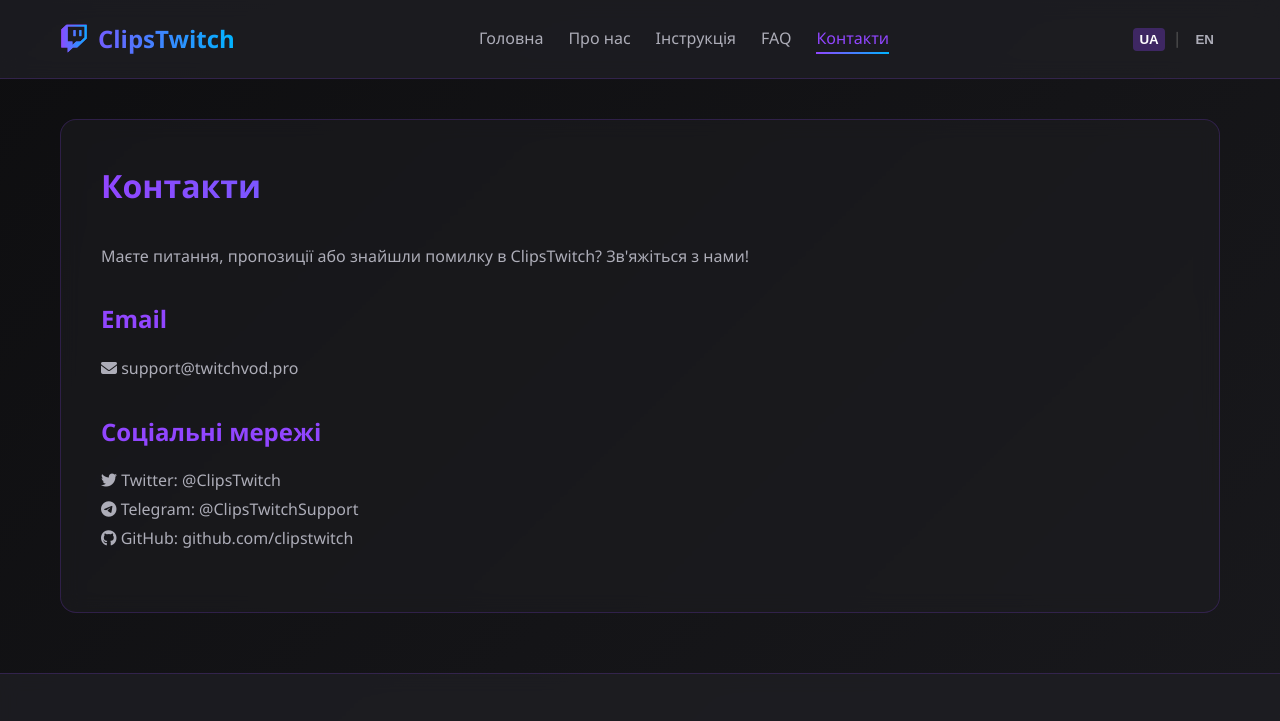
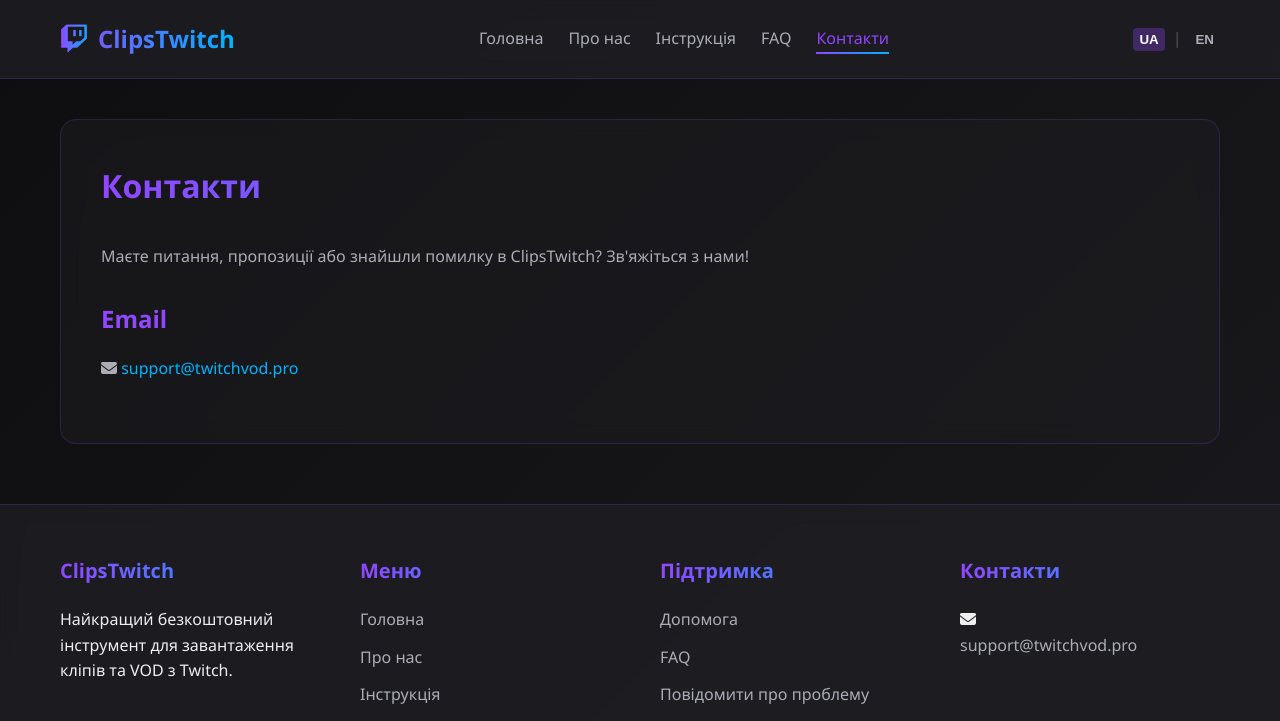
Before and after one commit to oleggajdicuk-glitch/uoriuworu, a website: page public/index.html in a window 1280 px wide. Both pictures are taken after a click on the link "Повідомити про проблему". Shown: the top 721 px of the page. Drawn offline with Linux system fonts and the light colour scheme.

Commit message:
Remove social media links, add SEO meta tags

```diff
--- a/public/index.html
+++ b/public/index.html
@@ -20,7 +20,10 @@
     <meta property="og:url" content="https://uoriuworu.onrender.com">
     <meta property="og:title" content="ClipsTwitch - Скачати відео з твіч безкоштовно">
     <meta property="og:description" content="Найкращий безкоштовний інструмент для завантаження Twitch контенту у високій якості. Скачати відео з твіч, VOD та кліпи від 160p до 1080p.">
-    <meta property="og:image" content="https://uoriuworu.onrender.com/favicon.png">
+    <meta property="og:image" content="https://uoriuworu.onrender.com/og-image.png">
+    <meta property="og:image:width" content="1200">
+    <meta property="og:image:height" content="630">
+    <meta property="og:image:alt" content="ClipsTwitch - Скачати відео з твіч безкоштовно">
     <meta property="og:site_name" content="ClipsTwitch">
     <meta property="og:locale" content="uk_UA">
 
@@ -29,7 +32,7 @@
     <meta name="twitter:url" content="https://uoriuworu.onrender.com">
     <meta name="twitter:title" content="ClipsTwitch - Скачати відео з твіч">
     <meta name="twitter:description" content="Безкоштовне завантаження Twitch контенту у високій якості. Скачати відео з твіч без реєстрації.">
-    <meta name="twitter:image" content="https://uoriuworu.onrender.com/favicon.png">
+    <meta name="twitter:image" content="https://uoriuworu.onrender.com/og-image.png">
 
     <!-- Canonical URL -->
     <link rel="canonical" href="https://uoriuworu.onrender.com">
@@ -604,6 +607,16 @@
             color: var(--text-secondary);
             line-height: 1.8;
             margin-bottom: 20px;
+        }
+
+        .content-section a {
+            color: var(--secondary);
+            text-decoration: none;
+            transition: color 0.3s;
+        }
+
+        .content-section a:hover {
+            color: var(--primary);
         }
 
         .content-section ul {
@@ -1002,13 +1015,7 @@
                 <h2 data-i18n="contact.title"></h2>
                 <p data-i18n="contact.text1"></p>
                 <h3 data-i18n="contact.email.title">Email</h3>
-                <p><i class="fas fa-envelope"></i> support@twitchvod.pro</p>
-                <h3 data-i18n="contact.social.title"></h3>
-                <p>
-                    <i class="fab fa-twitter"></i> Twitter: @ClipsTwitch<br>
-                    <i class="fab fa-telegram"></i> Telegram: @ClipsTwitchSupport<br>
-                    <i class="fab fa-github"></i> GitHub: github.com/clipstwitch
-                </p>
+                <p><i class="fas fa-envelope"></i> <a href="mailto:support@twitchvod.pro">support@twitchvod.pro</a></p>
             </div>
         </div>
     </main>
@@ -1041,10 +1048,7 @@
                 <div class="footer-column">
                     <h3 data-i18n="contact.title"></h3>
                     <ul>
-                        <li><i class="fas fa-envelope"></i> support@twitchvod.pro</li>
-                        <li><i class="fab fa-twitter"></i> Twitter</li>
-                        <li><i class="fab fa-telegram"></i> Telegram</li>
-                        <li><i class="fab fa-github"></i> GitHub</li>
+                        <li><i class="fas fa-envelope"></i> <a href="mailto:support@twitchvod.pro">support@twitchvod.pro</a></li>
                     </ul>
                 </div>
             </div>
@@ -1138,7 +1142,6 @@
                 'contact.title': 'Контакти',
                 'contact.text1': 'Маєте питання, пропозиції або знайшли помилку в ClipsTwitch? Зв\'яжіться з нами!',
                 'contact.email.title': 'Email',
-                'contact.social.title': 'Соціальні мережі',
                 'footer.title': 'ClipsTwitch',
                 'footer.text': 'Найкращий безкоштовний інструмент для завантаження кліпів та VOD з Twitch.',
                 'footer.menu': 'Меню',
@@ -1229,7 +1232,6 @@
                 'contact.title': 'Contacts',
                 'contact.text1': 'Have questions, suggestions or found a bug in ClipsTwitch? Contact us!',
                 'contact.email.title': 'Email',
-                'contact.social.title': 'Social networks',
                 'footer.title': 'ClipsTwitch',
                 'footer.text': 'The best free tool for downloading Twitch clips and VODs.',
                 'footer.menu': 'Menu',
```
